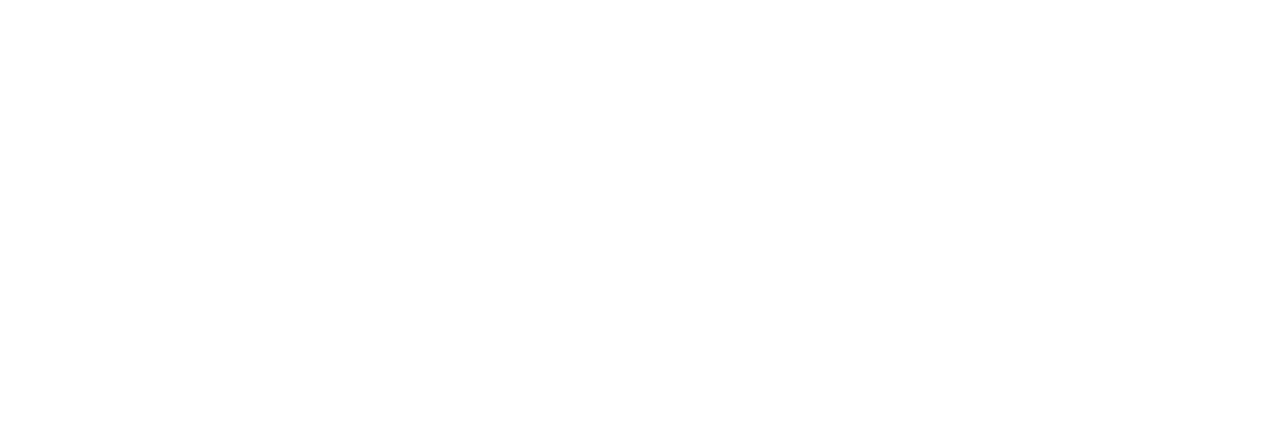
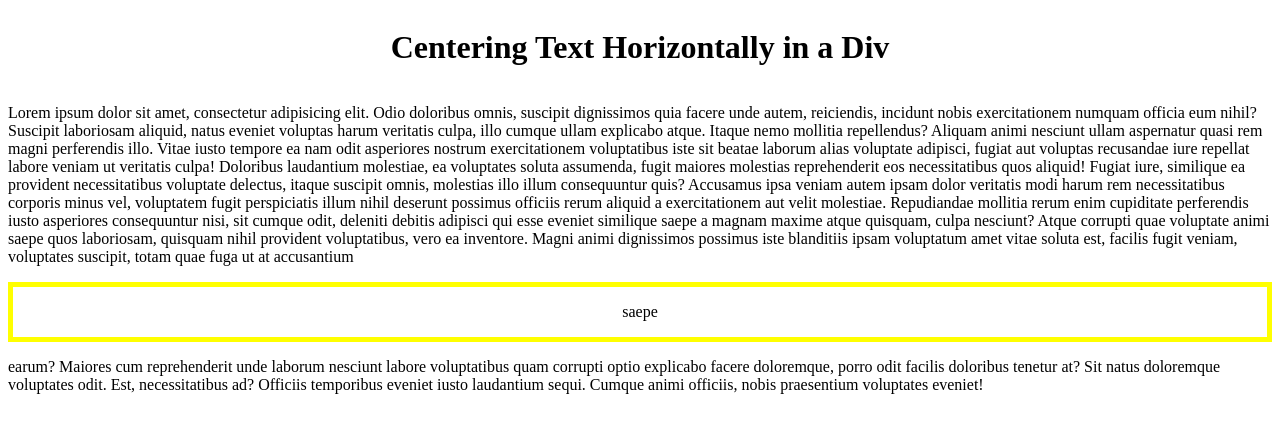
Before and after one commit to DaveBeCoding/HTML_CSS_Helper_Files, a plain HTML site: page center_div/example_02/index.html in a window 1280 px wide. Drawn offline with Linux system fonts and the light colour scheme.

Commit message:
Flex container, using Justify-content: center

```diff
--- a/center_div/example_02/index.html
+++ b/center_div/example_02/index.html
@@ -0,0 +1,61 @@
+<!DOCTYPE html>
+<!--[if lt IE 7]>      <html class="no-js lt-ie9 lt-ie8 lt-ie7"> <![endif]-->
+<!--[if IE 7]>         <html class="no-js lt-ie9 lt-ie8"> <![endif]-->
+<!--[if IE 8]>         <html class="no-js lt-ie9"> <![endif]-->
+<!--[if gt IE 8]>      <html class="no-js"> <!--<![endif]-->
+<html>
+
+<head>
+    <meta charset="utf-8">
+    <meta http-equiv="X-UA-Compatible" content="IE=edge">
+    <title>Justify Content Property</title>
+    <meta name="description" content="">
+    <meta name="viewport" content="width=device-width, initial-scale=1">
+    <link rel="stylesheet" href="styles.css">
+</head>
+
+<body>
+    <!--[if lt IE 7]>
+            <p class="browsehappy">You are using an <strong>outdated</strong> browser. Please <a href="#">upgrade your browser</a> to improve your experience.</p>
+        <![endif]-->
+    <div class="center">
+        <h1><strong>Centering Text Horizontally in a Div</strong></h1>
+    </div>
+    <p>
+        Lorem ipsum dolor sit amet, consectetur adipisicing elit. Odio doloribus omnis, suscipit dignissimos quia
+        facere unde autem, reiciendis, incidunt nobis exercitationem numquam officia eum nihil?
+        Suscipit laboriosam aliquid, natus eveniet voluptas harum veritatis culpa, illo cumque ullam explicabo
+        atque. Itaque nemo mollitia repellendus? Aliquam animi nesciunt ullam aspernatur quasi rem magni perferendis
+        illo.
+        Vitae iusto tempore ea nam odit asperiores nostrum exercitationem voluptatibus iste sit beatae laborum alias
+        voluptate adipisci, fugiat aut voluptas recusandae iure repellat labore veniam ut veritatis culpa! Doloribus
+        laudantium molestiae,
+        ea voluptates soluta assumenda, fugit maiores molestias reprehenderit eos necessitatibus quos aliquid!
+        Fugiat iure, similique ea provident necessitatibus voluptate delectus, itaque suscipit omnis, molestias illo
+        illum consequuntur quis?
+        Accusamus ipsa veniam autem ipsam dolor veritatis modi harum rem necessitatibus corporis minus vel,
+        voluptatem fugit perspiciatis illum nihil deserunt possimus officiis rerum aliquid a exercitationem aut
+        velit molestiae.
+        Repudiandae mollitia rerum enim cupiditate perferendis iusto asperiores consequuntur nisi, sit cumque odit,
+        deleniti debitis adipisci qui esse eveniet similique saepe a magnam maxime atque quisquam, culpa nesciunt?
+        Atque corrupti quae voluptate
+        animi saepe quos laboriosam, quisquam nihil provident voluptatibus, vero ea inventore. Magni animi
+        dignissimos possimus iste blanditiis ipsam voluptatum amet vitae soluta est, facilis fugit veniam,
+        voluptates suscipit, totam quae fuga ut at accusantium
+    </p>
+    <div class="center-text">
+        <p>
+            saepe
+        </p>
+    </div>
+    <p>
+        earum? Maiores cum reprehenderit unde laborum nesciunt labore voluptatibus quam corrupti optio
+            explicabo facere doloremque, porro odit facilis doloribus tenetur at? Sit natus doloremque voluptates odit.
+            Est, necessitatibus ad? Officiis temporibus
+            eveniet iusto laudantium sequi. Cumque animi officiis, nobis praesentium voluptates eveniet!
+    </p>
+
+    <script src="" async defer></script>
+</body>
+
+</html>
--- a/center_div/example_02/styles.css
+++ b/center_div/example_02/styles.css
@@ -0,0 +1,11 @@
+
+.center {
+    display: flex;
+    justify-content: center;
+}
+
+.center-text{
+    border: 5px solid #FFFF00;
+    display: flex;
+    justify-content: center;
+}
```
Also changed, not shown: center_div/example_01/index.html (+3 -3 lines).
